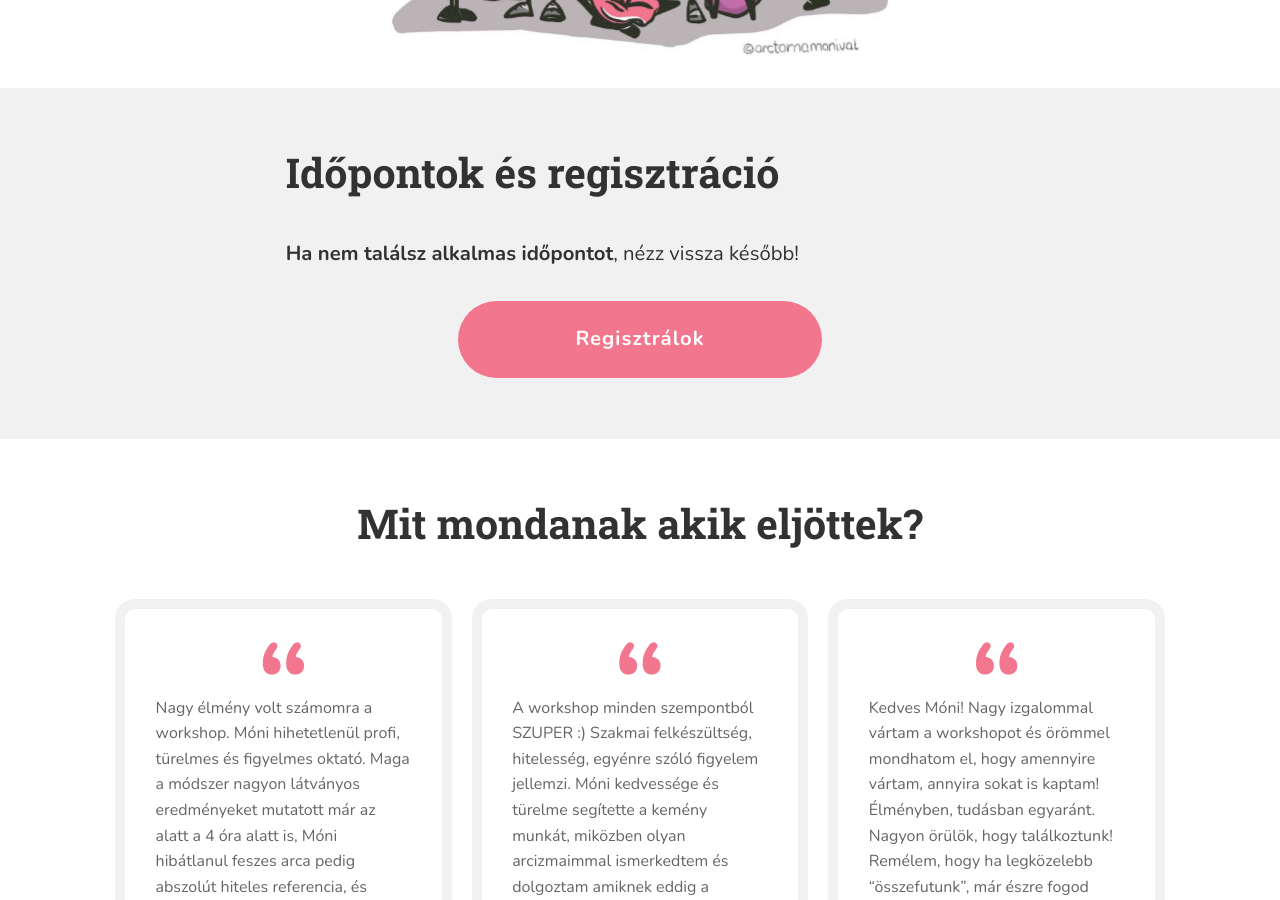
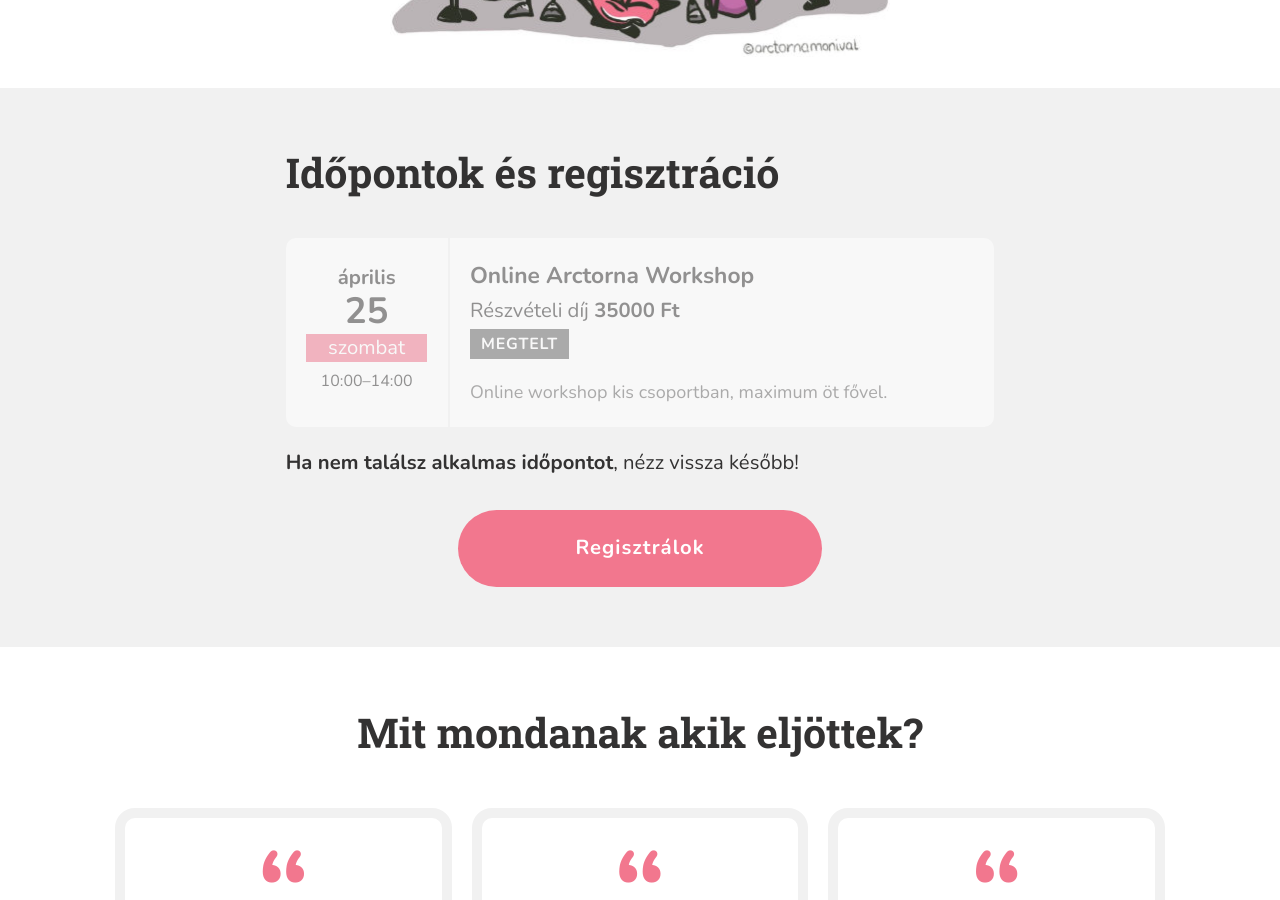
Before and after one commit to monikamudra/arctorna, a Jekyll site: the page built from workshop.md, in a window 1280 px wide and 900 px high, scrolled down 2015 px. Built offline with Jekyll 4.4.1, drawn with Linux system fonts in a browser that asks for light colours.

Commit message:
Update workshop event

```diff
--- a/_data/workshop.yaml
+++ b/_data/workshop.yaml
@@ -58,3 +58,12 @@
     address: 1027 Budapest, Csalogány utca 55.
     price: 35000
     full: false
+
+  - date: 2026-4-25-T10:00
+    start: "10:00"
+    end: "14:00"
+    title: Online Arctorna Workshop
+    description: >-
+      Online workshop kis csoportban, maximum öt fővel.
+    price: 35000
+    full: true
```
